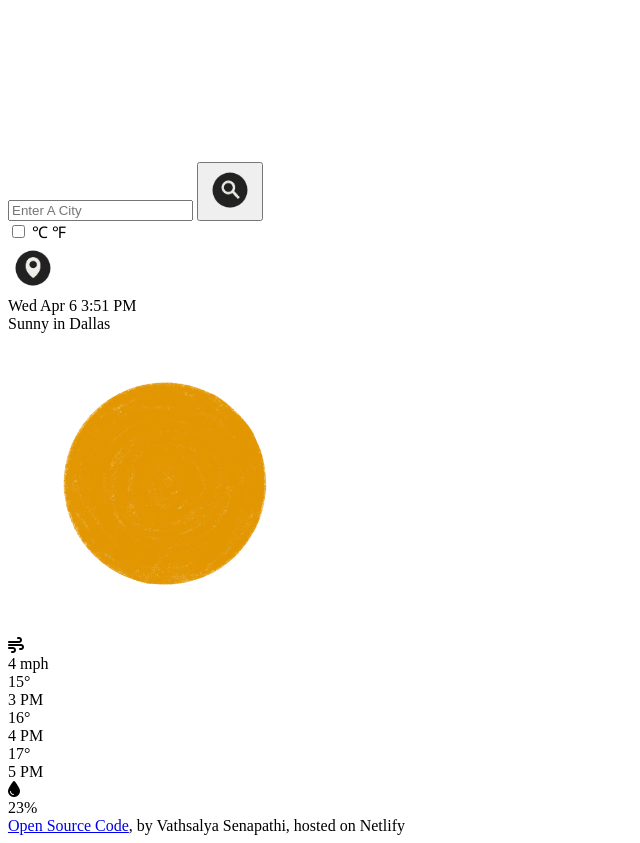
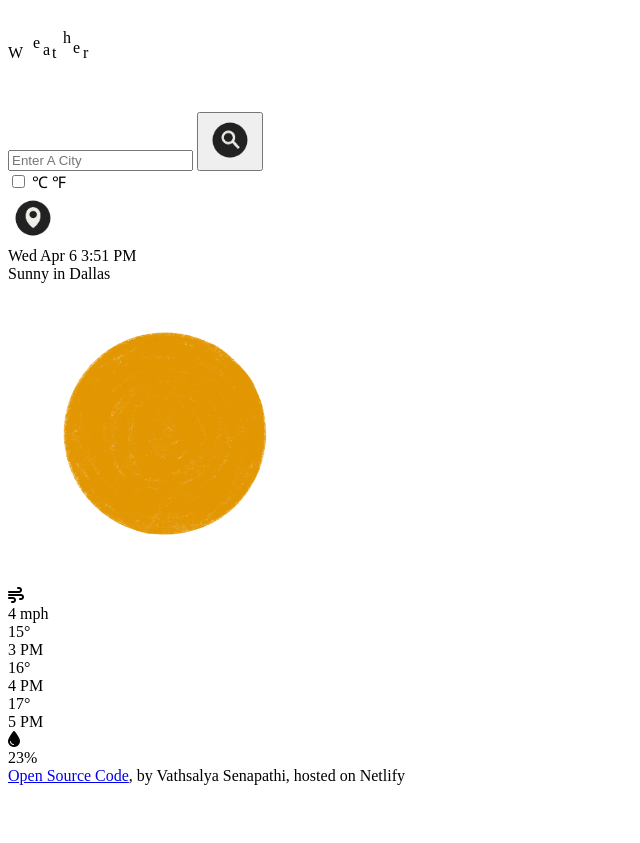
Before and after one commit to vsenapathi/Vathsalya-weather, a plain HTML site: page index.html in a window 1280 px wide. Shown: the whole page, without its empty margins (0-640 px from the left). After the commit the page ends 800 px from the top, so only its background shows below. Drawn offline with Linux system fonts and the light colour scheme.

Commit message:
SVG text box formation

```diff
--- a/index.html
+++ b/index.html
@@ -16,14 +16,14 @@
       <header>
         <div class="logo">
           <div class="triangle"></div>
-          <svg class="logo-text">
-            <text class="large">W</text>
-            <text class="small">e</text>
-            <text class="medium">a</text>
-            <text class="large">t</text>
-            <text class="small">h</text>
-            <text class="medium">e</text>
-            <text class="large">r</text>
+          <svg height="100" width="160" class="logo-text">
+            <text x="0" y="50" class="large">W</text>
+            <text x="25" y="40" class="small">e</text>
+            <text x="35" y="47" class="medium">a</text>
+            <text x="44" y="50" class="large">t</text>
+            <text x="55" y="35" class="small">h</text>
+            <text x="65" y="45" class="medium">e</text>
+            <text x="75" y="50" class="large">r</text>
           </svg>
         </div>
         <div class="menu">
```
